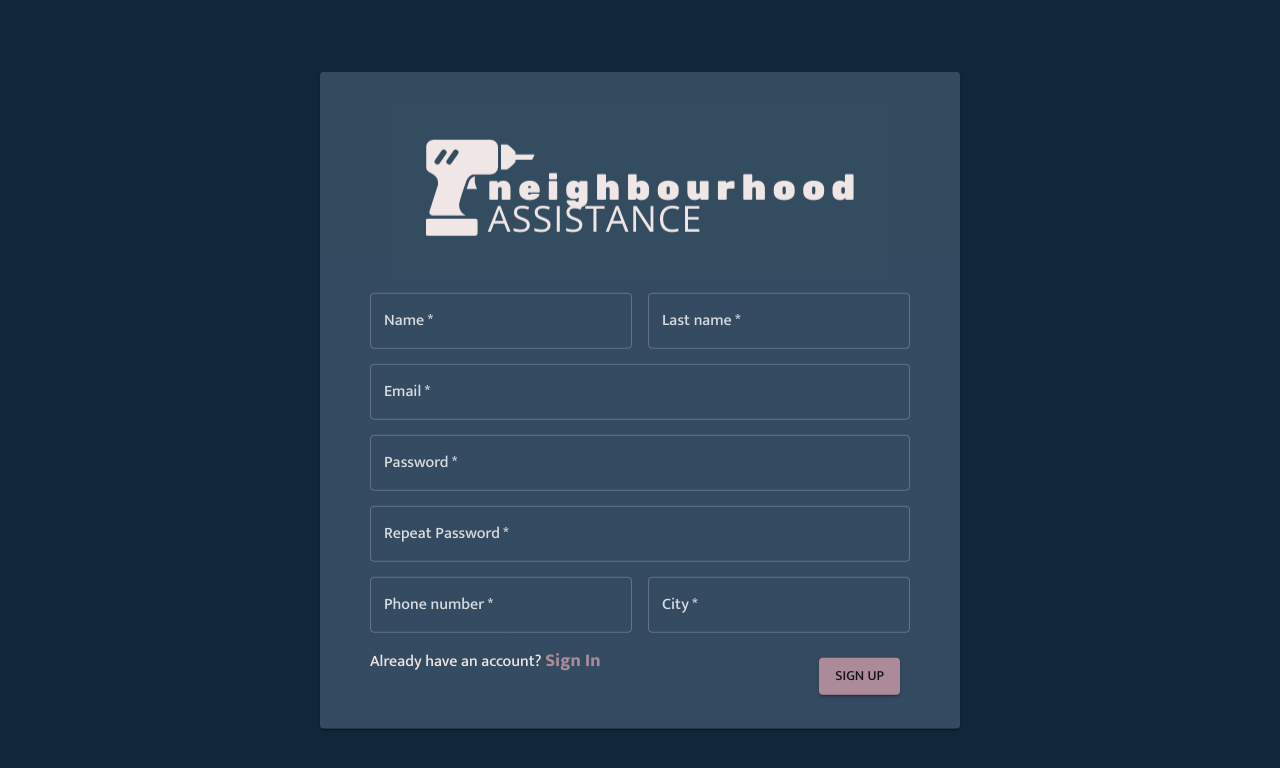
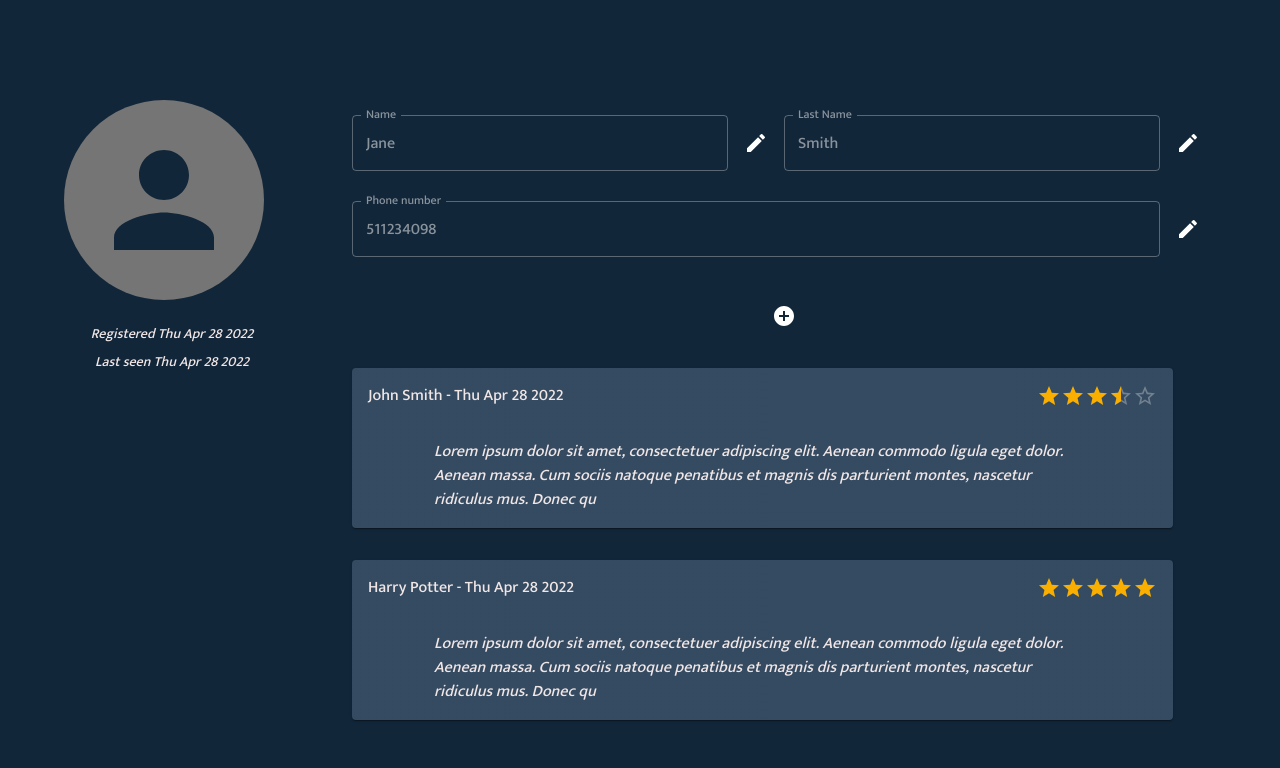
Before and after one commit to kNowakowska/neighbourhood-assistance-app, a React (Create React App) app: page / in a window 1280 px wide. Shown: the top 768 px of the page. Built offline with nearby package versions, Linux system fonts and the light colour scheme.

Commit message:
add profile view with comments section

```diff
--- /dev/null
+++ b/src/components/Comment.js
@@ -0,0 +1,19 @@
+import React from "react";
+import Card from "@mui/material/Card";
+import Typography from "@mui/material/Typography";
+import Rating from "@mui/material/Rating";
+import Box from "@mui/material/Box";
+
+const Comment = ({ comment, created, author, rate }) => {
+  return (
+    <Card sx={{ mb: 2, mt: 2, width: "95%" }}>
+      <Box sx={{ display: "flex", alignItems: "center", padding: 2, justifyContent: "space-between" }}>
+        <Typography>{`${author.name} ${author.last_name} - ${created.toDateString()}`}</Typography>
+        <Rating name="read-only" value={rate} readOnly precision={0.5} />
+      </Box>
+      <Typography sx={{ width: "80%", mr: "auto", ml: "auto", mt: 2, mb: 2, fontStyle: "italic" }}>{comment}</Typography>
+    </Card>
+  );
+};
+
+export default Comment;
--- /dev/null
+++ b/src/components/CommentInput.js
@@ -0,0 +1,25 @@
+import React, { useState } from "react";
+import Card from "@mui/material/Card";
+import Typography from "@mui/material/Typography";
+import Rating from "@mui/material/Rating";
+import Box from "@mui/material/Box";
+import TextField from "@mui/material/TextField";
+import Button from "@mui/material/Button";
+
+const CommentInput = ({ onSave }) => {
+  const [rate, setRate] = useState(5);
+  const [comment, setComment] = useState("");
+
+  return (
+    <Card sx={{ mb: 2, mt: 2, p: 3, width: "95%", display: "flex", justifyContent: "space-between", alignItems: "center" }}>
+      <TextField value={comment} onChange={(e) => setComment(e.target.value)} multiline sx={{ width: "70%" }} />
+
+      <Rating name="read-only" value={rate} onChange={(_e, newValue) => setRate(newValue)} precision={0.5} />
+      <Button variant="contained" color="secondary" disabled={!comment} onClick={onSave}>
+        Save
+      </Button>
+    </Card>
+  );
+};
+
+export default CommentInput;
--- a/src/index.js
+++ b/src/index.js
@@ -1,31 +1,28 @@
-import React from 'react';
-import ReactDOM from 'react-dom';
-import './index.css';
-import App from './App';
-import Login from './pages/Login'
-import SignUp from "./pages/SignUp"
-import { configureStore } from '@reduxjs/toolkit'
-import { Provider } from 'react-redux'
+import React from "react";
+import ReactDOM from "react-dom";
+import "./index.css";
+import App from "./App";
+import Login from "./pages/Login";
+import SignUp from "./pages/SignUp";
+import Profile from "./pages/Profile";
+import { configureStore } from "@reduxjs/toolkit";
+import { Provider } from "react-redux";
 import { BrowserRouter } from "react-router-dom";
-import { ThemeProvider } from '@emotion/react';
-import theme from './theme';
-
+import { ThemeProvider } from "@emotion/react";
+import theme from "./theme";
 
 const store = configureStore({
-  reducer: {}
+  reducer: {},
 });
 
 const app = (
   <Provider store={store}>
-  <BrowserRouter>
-  <ThemeProvider theme={theme}>
-  <SignUp />
-</ThemeProvider>
-  </BrowserRouter>
+    <BrowserRouter>
+      <ThemeProvider theme={theme}>
+        <Profile />
+      </ThemeProvider>
+    </BrowserRouter>
   </Provider>
-)
+);
 
-ReactDOM.render(
-  app,
-  document.getElementById('root')
-);
+ReactDOM.render(app, document.getElementById("root"));
--- /dev/null
+++ b/src/pages/Profile.js
@@ -0,0 +1,195 @@
+import React, { useState } from "react";
+
+import CssBaseline from "@mui/material/CssBaseline";
+import CardContent from "@mui/material/CardContent";
+import Container from "@mui/material/Container";
+import TextField from "@mui/material/TextField";
+import Card from "@mui/material/Card";
+import Paper from "@mui/material/Paper";
+import Button from "@mui/material/Button";
+import Link from "@mui/material/Link";
+import Grid from "@mui/material/Grid";
+import Avatar from "@mui/material/Avatar";
+import ModeEditIcon from "@mui/icons-material/ModeEdit";
+import Box from "@mui/material/Box";
+import IconButton from "@mui/material/IconButton";
+import Typography from "@mui/material/Typography";
+import AddCircleIcon from "@mui/icons-material/AddCircle";
+import Tooltip from "@mui/material/Tooltip";
+
+import Comment from "../components/Comment";
+import CommentInput from "../components/CommentInput";
+import { styled } from "@mui/material/styles";
+
+import logo_small from "../assets/logo_small.png";
+
+// const StyledTypography = styled(Typography)(({ theme }) => ({
+//     textAlign: "center",
+//         fontWeight: "bold",
+//         letterSpacing: 1,
+//         marginBottom: 30
+//   }));
+
+const StyledCardContent = styled(CardContent)({
+  position: "absolute",
+  top: "50%",
+  left: "50%",
+  transform: "translate(-50%, -50%)",
+  padding: "30px 50px",
+  textAlign: "center",
+});
+
+const StyledTextField = styled(TextField)({
+  marginTop: 15,
+  marginBottom: 15,
+});
+
+const StyledButton = styled(Button)({
+  margin: 10,
+  float: "right",
+});
+
+const StyledEditIcon = styled(IconButton)({
+  color: "action.active",
+  marginLeft: 8,
+  marginRight: 8,
+});
+
+const Profile = () => {
+  const [editMode, setEditMode] = useState({ name: false, lastName: false, phoneNumber: false });
+  const [addCommentMode, setAddCommentMode] = useState(false);
+  const [user, setUser] = useState({
+    name: "Jane",
+    last_name: "Smith",
+    photo: null,
+    created: new Date(),
+    phone_number: "511234098",
+    last_active: new Date(),
+    comments: [
+      {
+        comment:
+          "Lorem ipsum dolor sit amet, consectetuer adipiscing elit. Aenean commodo ligula eget dolor. Aenean massa. Cum sociis natoque penatibus et magnis dis parturient montes, nascetur ridiculus mus. Donec qu",
+        created: new Date(),
+        author: {
+          name: "John",
+          last_name: "Smith",
+        },
+        rate: 3.5,
+        id: 1,
+      },
+      {
+        comment:
+          "Lorem ipsum dolor sit amet, consectetuer adipiscing elit. Aenean commodo ligula eget dolor. Aenean massa. Cum sociis natoque penatibus et magnis dis parturient montes, nascetur ridiculus mus. Donec qu",
+        created: new Date(),
+        author: {
+          name: "Harry",
+          last_name: "Potter",
+        },
+        rate: 5.0,
+        id: 2,
+      },
+    ],
+  });
+
+  const handleChangeName = e => {
+    setUser({ ...user, name: e.target.value });
+  };
+
+  const handleChangeLastName = () => {};
+
+  const handleChangePhoneNumber = () => {};
+
+  const changeMode = parameter => {
+    setEditMode({ ...editMode, [parameter]: !editMode[parameter] });
+  };
+
+  const saveComment = comment => {
+    setAddCommentMode(!addCommentMode);
+  };
+
+  // Jesli różnica pomiedzy obecną datą a last seen jest mniejsza niż dzień pokazuje się liczba godzin od tej daty.
+
+  return (
+    <Container component="main">
+      <CssBaseline />
+      <Grid container sx={{ marginTop: "100px" }}>
+        <Grid item xs={3}>
+          <Avatar alt={`${user.name} ${user.last_name} avatar`} src={user.photo} sx={{ width: 200, height: 200 }} />
+          <Typography
+            variant="body2"
+            sx={{ fontStyle: "italic", mt: 3, width: "75%" }}
+            align="center"
+          >{`Registered ${user.created.toDateString()}`}</Typography>
+          <Typography
+            variant="body2"
+            sx={{ fontStyle: "italic", mt: 1, width: "75%" }}
+            align="center"
+          >{`Last seen ${user.last_active.toDateString()}`}</Typography>
+        </Grid>
+        <Grid item container xs={9}>
+          <Box sx={{ display: "flex", alignItems: "center", width: "50%" }}>
+            <StyledTextField
+              value={user.name}
+              label="Name"
+              onChange={handleChangeName}
+              fullWidth
+              disabled={!editMode.name}
+              variant="outlined"
+              error={false}
+            />
+            <StyledEditIcon onClick={() => changeMode("name")}>
+              <ModeEditIcon />
+            </StyledEditIcon>
+          </Box>
+          <Box sx={{ display: "flex", alignItems: "center", width: "50%" }}>
+            <StyledTextField
+              value={user.last_name}
+              label="Last Name"
+              onChange={handleChangeLastName}
+              fullWidth
+              disabled={!editMode.lastName}
+              variant="outlined"
+              error={false}
+            />
+            <StyledEditIcon onClick={() => changeMode("lastName")}>
+              {" "}
+              <ModeEditIcon />{" "}
+            </StyledEditIcon>
+          </Box>
+          <Box sx={{ display: "flex", alignItems: "center", width: "100%", mb: 3 }}>
+            <StyledTextField
+              value={user.phone_number}
+              label="Phone number"
+              type="tel"
+              onChange={handleChangePhoneNumber}
+              fullWidth
+              disabled={!editMode.phoneNumber}
+              variant="outlined"
+              error={false}
+            />
+            <StyledEditIcon onClick={() => changeMode("phoneNumber")}>
+              <ModeEditIcon />
+            </StyledEditIcon>
+          </Box>
+          {addCommentMode ? (
+            <CommentInput onSave={saveComment} />
+          ) : (
+            <Box sx={{ width: "100%", display: "flex", justifyContent: "center", mb: 2 }}>
+              <Tooltip title="Add comment" placement="right">
+                <IconButton onClick={() => setAddCommentMode(!addCommentMode)}>
+                  {" "}
+                  <AddCircleIcon />
+                </IconButton>
+              </Tooltip>
+            </Box>
+          )}
+          {user.comments.map(comment => (
+            <Comment key={comment.id} {...comment} />
+          ))}
+        </Grid>
+      </Grid>
+    </Container>
+  );
+};
+
+export default Profile;
```
